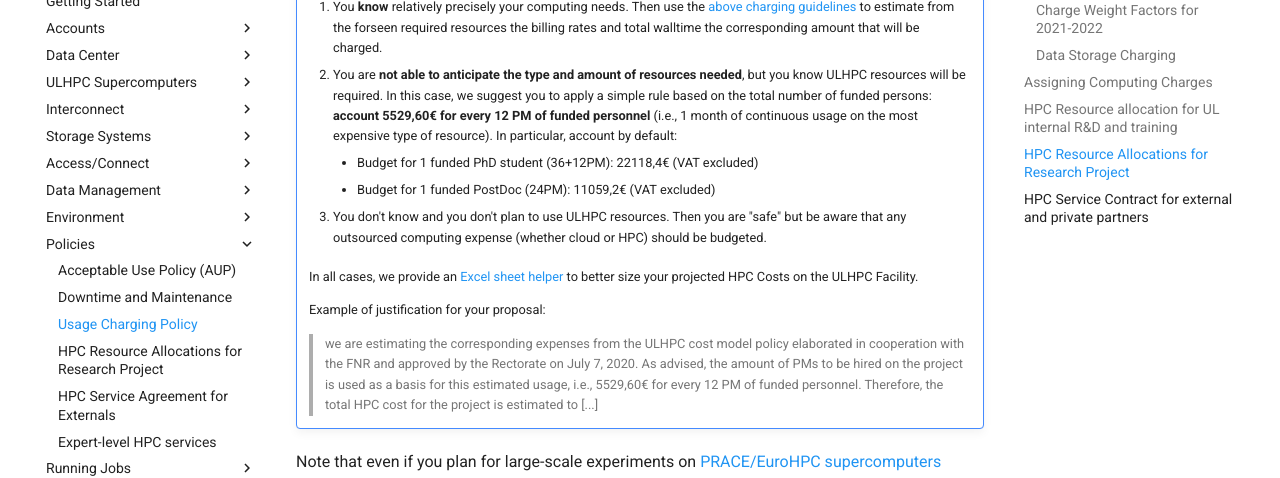
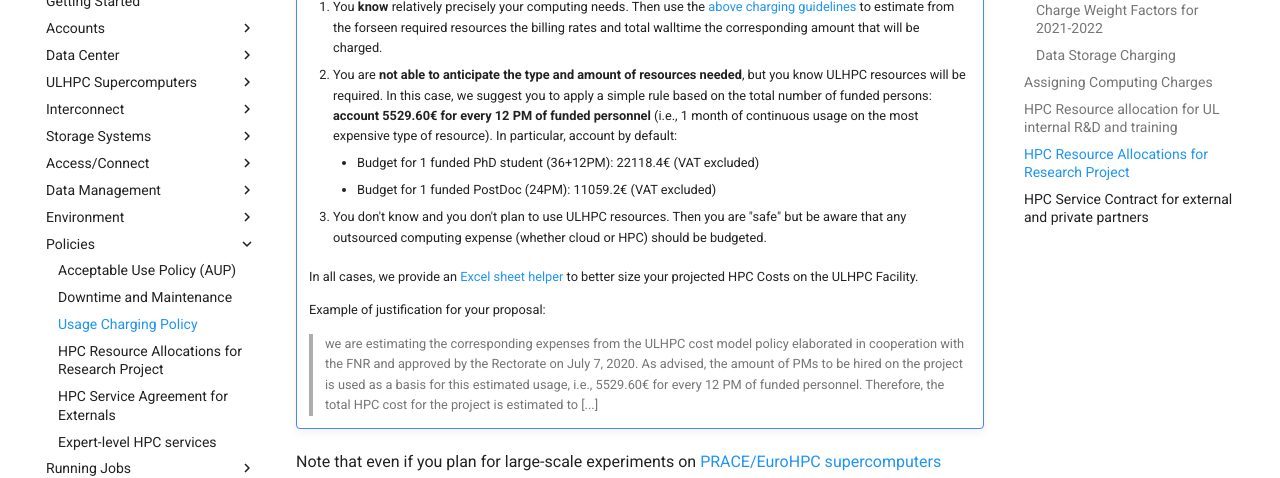
Before and after one commit to ULHPC/ulhpc-docs, an MkDocs documentation site: the page built from docs/policies/usage-charging.md, in a window 1280 px wide and 900 px high, scrolled down 4090 px. Shown: the part 152-630 px from the top of the window. Built offline with MkDocs 1.6.1 and Material for MkDocs 9.7.7, drawn with Linux system fonts in a browser that asks for light colours; comment, search, counter and statistics services are not loaded; some of the changed text lies outside the part shown.

Commit message:
[docs] The decimal separator should be a point

```diff
--- a/docs/policies/usage-charging.md
+++ b/docs/policies/usage-charging.md
@@ -6,10 +6,10 @@ __When charged__ (see conditions below), ULHPC computing resources are billed ac
 
 | __Cluster__                      | __Node Type__ | __#Cores/node [#GPUs]__ | Billing Rate | __Hourly Price [€, HT]__ |
 |----------------------------------|---------------|-------------------------|--------------|--------------------------|
-| [Aion](../systems/aion/index.md) | Regular       |                     128 |       200,96 | 6,03€                    |
-| [Iris](../systems/iris/index.md) | Regular       |                      28 |           56 | 1,68€                    |
-| [Iris](../systems/iris/index.md) | GPU           |     28 [+4 NVidia V100] |          256 | 7,68€                    |
-| [Iris](../systems/iris/index.md) | Large-Mem     |                     112 |          224 | 6,72€                    |
+| [Aion](../systems/aion/index.md) | Regular       |                     128 |       200.96 | 6.03€                    |
+| [Iris](../systems/iris/index.md) | Regular       |                      28 |           56 | 1.68€                    |
+| [Iris](../systems/iris/index.md) | GPU           |     28 [+4 NVidia V100] |          256 | 7.68€                    |
+| [Iris](../systems/iris/index.md) | Large-Mem     |                     112 |          224 | 6.72€                    |
 
 [:fontawesome-solid-download: UL HPC Cost Budget Plans for Project Proposals [xlsx] ](2021_ULHPC_Usage_Charging.xlsx){: .md-button .md-button--link }
 
@@ -22,7 +22,7 @@ See below for more details on the way this usage is charged.
     The utilization of the university's computational resources is charged in **Service Unit** (SU)
 
     * 1 SU _routhly_ correspond to 1 hour on 1 physical processor core on regular computing node
-    * Depending on the usage profile, 1 SU is charged _0,03€ per SU (VAT excluded)_
+    * Depending on the usage profile, 1 SU is charged _0.03€ per SU (VAT excluded)_
         - this applies in particular to external partners or funded projects, details below
 
 The total number of Service Units a job costs is a function of the number of nodes, the walltime used by the job, and the "charge factor" for the type of resources (amount of cores, memory and GPU) upon which the job was run.
@@ -78,7 +78,7 @@ _Note_: For a running job, you can also check the `TRES=[...],billing=<Brate>` o
 
 | __Cluster__                      | __Node Type__ | __CPU arch__ | __Partition__ | __#Cores/node__ | $\mathbf{\alpha_{cpu}}$ | $\mathbf{\alpha_{mem}}$ | $\mathbf{\alpha_{GPU}}$ |
 |----------------------------------|---------------|--------------|---------------|-----------------|-------------------------|-------------------------|-------------------------|
-| [Aion](../systems/aion/index.md) | Regular       | `epyc`       | `batch`       | 128             | 0,57                    | $\frac{1}{1.75}$        | 0                       |
+| [Aion](../systems/aion/index.md) | Regular       | `epyc`       | `batch`       | 128             | 0.57                    | $\frac{1}{1.75}$        | 0                       |
 | [Iris](../systems/iris/index.md) | Regular       | `broadwell`  | `batch`       | 28              | 1.0*                    | $\frac{1}{4} = 0,25$    | 0                       |
 | [Iris](../systems/iris/index.md) | Regular       | `skylake`    | `batch`       | 28              | 1.0                     | $\frac{1}{4} = 0,25$    | 0                       |
 | [Iris](../systems/iris/index.md) | GPU           | `skylake`    | `gpu`         | 28              | 1.0                     | $\frac{1}{27}$          | 50                      |
@@ -204,11 +204,11 @@ On July 7, 2020, this policy was approved by the rectorate and was later validat
     1. You __know__ relatively precisely your computing needs.
     Then use the [above charging guidelines](#charge-weight-factors-for-2021-2022) to estimate from the forseen required resources the billing rates and total walltime the corresponding amount that will be charged.
     2. You are __not able to anticipate the type and amount of resources needed__, but you know ULHPC resources will be required.
-    In this case, we suggest you to apply a simple rule based on the total number of funded persons: **account 5529,60€ for every 12 PM of funded personnel** (i.e., 1 month of continuous usage on the most expensive type of resource).
+    In this case, we suggest you to apply a simple rule based on the total number of funded persons: **account 5529.60€ for every 12 PM of funded personnel** (i.e., 1 month of continuous usage on the most expensive type of resource).
     In particular, account by default:
 
-        - Budget for 1 funded PhD student (36+12PM):  22118,4€ (VAT excluded)
-        - Budget for 1 funded PostDoc (24PM):         11059,2€ (VAT excluded)
+        - Budget for 1 funded PhD student (36+12PM):  22118.4€ (VAT excluded)
+        - Budget for 1 funded PostDoc (24PM):         11059.2€ (VAT excluded)
 
     3. You don't know and you don't plan to use ULHPC resources. Then you are "safe" but be aware that any outsourced computing expense (whether cloud or HPC) should be budgeted.
 
@@ -217,7 +217,7 @@ On July 7, 2020, this policy was approved by the rectorate and was later validat
     Example of justification for your proposal:
 
     > we are estimating the corresponding expenses from the ULHPC cost model policy elaborated in cooperation with the FNR and approved by the Rectorate on July 7, 2020.
-    > As advised, the amount of PMs to be hired on the project is used as a basis for this estimated usage, i.e., 5529,60€ for every 12 PM of funded personnel.
+    > As advised, the amount of PMs to be hired on the project is used as a basis for this estimated usage, i.e., 5529.60€ for every 12 PM of funded personnel.
     Therefore, the total HPC cost for the project is estimated to [...]
 
 Note that even if you plan for large-scale experiments on [PRACE/EuroHPC supercomputers](https://eurohpc-ju.europa.eu/discover-eurohpc) through computing credits granted by [Call for Proposals for Project Access](https://pracecalls.eu/), you should plan for ULHPC costs since you will have to demonstrate the scalability of your code -- the University's facility is ideal for that.
```
Also changed, not shown: docs/filesystems/lustre.md (+1 -1 lines), docs/slurm/fairsharing.md (+1 -1 lines), docs/systems/aion/compute.md (+1 -1 lines).
